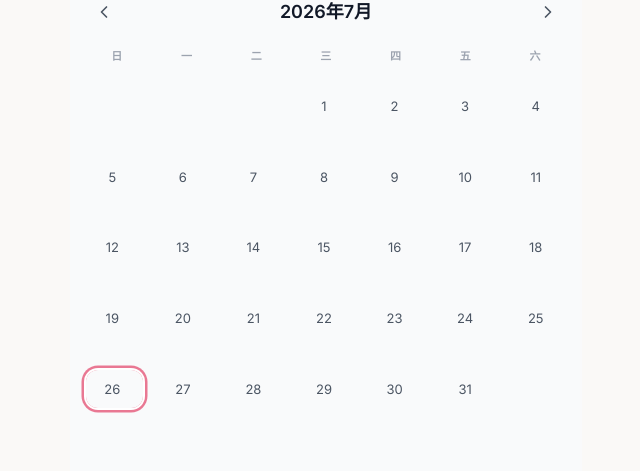
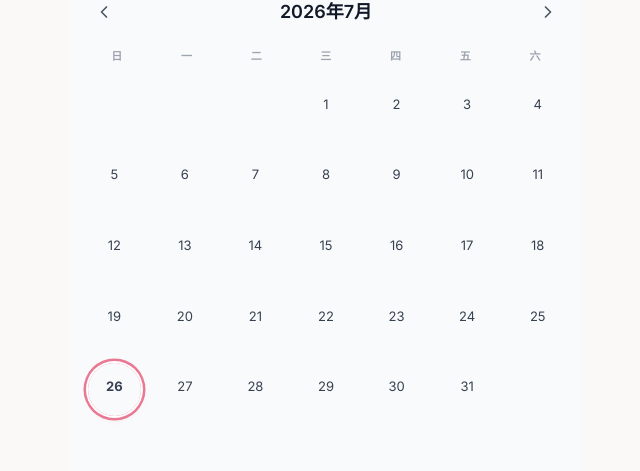
Before and after one commit to lesue1/period-tracker, a React (Vite) app: page / in a window 1280 px wide. Shown: the part 190-661 px from the top of the page, without its empty margins (314-954 px from the left). Built offline with nearby package versions, Linux system fonts and the light colour scheme; the HTML template or start-up script is replaced by a standard one.

Commit message:
Revert "style: rounded rectangle day cells - flatter, number and indicators in one row"
This reverts commit 647c379c6c1d6940a098c6da891bded7244c2851.

```diff
--- a/src/components/DayCell.tsx
+++ b/src/components/DayCell.tsx
@@ -12,61 +12,65 @@ export default function DayCell({ marker, onClick }: Props) {
   const flowColor = record?.flow ? FLOW_LEVELS[record.flow - 1]?.bg : undefined
 
   let bg = ''
-  let textStyle = 'text-gray-600'
+  let textColor = 'text-gray-700'
+  let dot = ''
 
   if (isPeriod && !isPredicted) {
     bg = 'bg-red-50'
-    textStyle = 'text-red-600 font-semibold'
+    textColor = 'text-red-600 font-semibold'
+    dot = 'bg-red-400'
   } else if (isPredicted && !isPeriod) {
     bg = 'bg-pink-50/60'
-    textStyle = 'text-pink-500 font-medium'
+    textColor = 'text-pink-500'
+    dot = 'border-2 border-pink-300'
   } else if (isPeriod && isPredicted) {
     bg = 'bg-red-50'
-    textStyle = 'text-red-600 font-semibold'
+    textColor = 'text-red-600 font-semibold'
   } else if (isOvulation) {
     bg = 'bg-blue-50'
-    textStyle = 'text-blue-600 font-semibold'
+    textColor = 'text-blue-600 font-semibold'
+    dot = 'bg-blue-400'
   } else if (isFertile && !isOvulation) {
     bg = 'bg-emerald-50/50'
-    textStyle = 'text-emerald-600 font-medium'
+    textColor = 'text-emerald-600'
+  } else {
+    bg = ''
+    textColor = 'text-gray-700'
   }
-
-  // Flow intensity dots
-  const flowDots = isPeriod && record?.flow
-    ? Array.from({ length: record.flow }).map((_, i) => (
-        <span key={i} className="w-[3px] h-[3px] rounded-full bg-current opacity-50" />
-      ))
-    : null
 
   return (
     <button
       onClick={() => onClick(date)}
-      className="aspect-square flex items-center justify-center select-none active:opacity-70 transition-opacity duration-150"
+      className={`aspect-square flex items-center justify-center relative select-none active:opacity-70 transition-opacity duration-150
+        ${isToday ? 'font-extrabold' : ''}`}
     >
+      {/* Inner circle — never touches neighbors */}
       <span className={`
-        w-[88%] h-[60%] rounded-xl flex items-center justify-center gap-1 px-1
-        transition-all duration-200 ease-out
+        w-[82%] h-[82%] rounded-full flex flex-col items-center justify-center
+        transition-all duration-300 ease-out
         ${bg}
-        ${isToday ? 'ring-[2.5px] ring-primary-400 ring-offset-2 shadow-sm' : ''}
+        ${isToday
+          ? 'ring-[2.5px] ring-primary-400 ring-offset-2 shadow-md shadow-primary-200/50'
+          : ''}
       `}
         style={isPeriod && flowColor ? {
-          backgroundColor: flowColor + '22',
+          backgroundColor: flowColor + '28',
+          color: flowColor,
         } : undefined}
       >
-        <span className={`text-[13px] leading-none ${textStyle}`}
-          style={isPeriod && flowColor ? { color: flowColor, fontWeight: 700 } : undefined}>
+        <span className={`text-[13px] leading-none ${textColor}`}
+          style={isPeriod && flowColor ? { fontWeight: 700 } : undefined}>
           {day}
         </span>
 
-        {/* Indicators on the same row as number */}
-        <span className="flex items-center gap-[2px]">
+        {/* Dot indicators below number */}
+        <span className="flex items-center justify-center gap-[2px] mt-[2px] h-[3px]">
           {isOvulation && !isPeriod && (
             <span className="w-[4px] h-[4px] rounded-full bg-blue-400" />
           )}
           {record?.notes && record.notes.length > 0 && (
-            <span className="w-[3px] h-[3px] rounded-full bg-primary-400/60" />
+            <span className="w-[3px] h-[3px] rounded-full bg-primary-400/50" />
           )}
-          {flowDots}
         </span>
       </span>
     </button>
```
